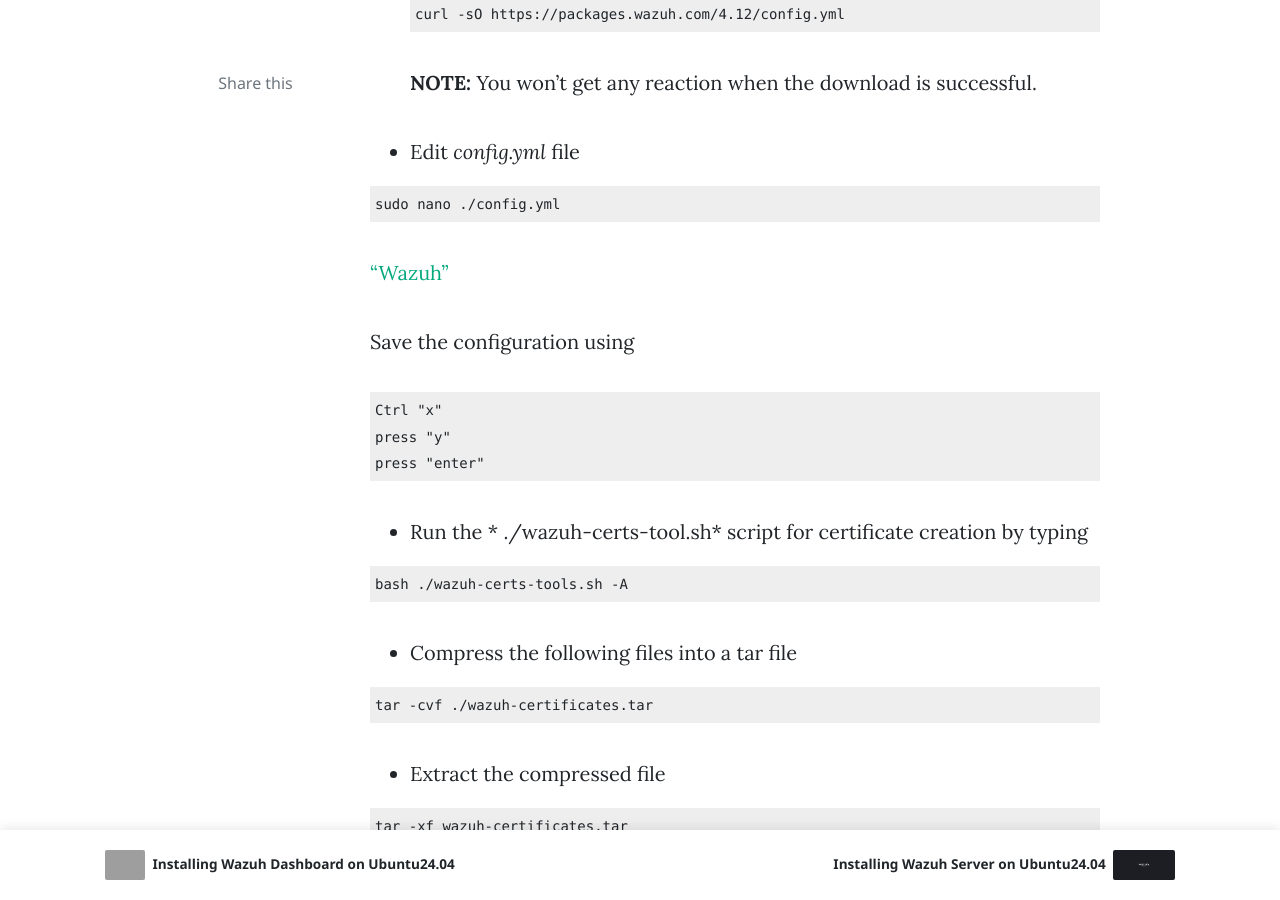
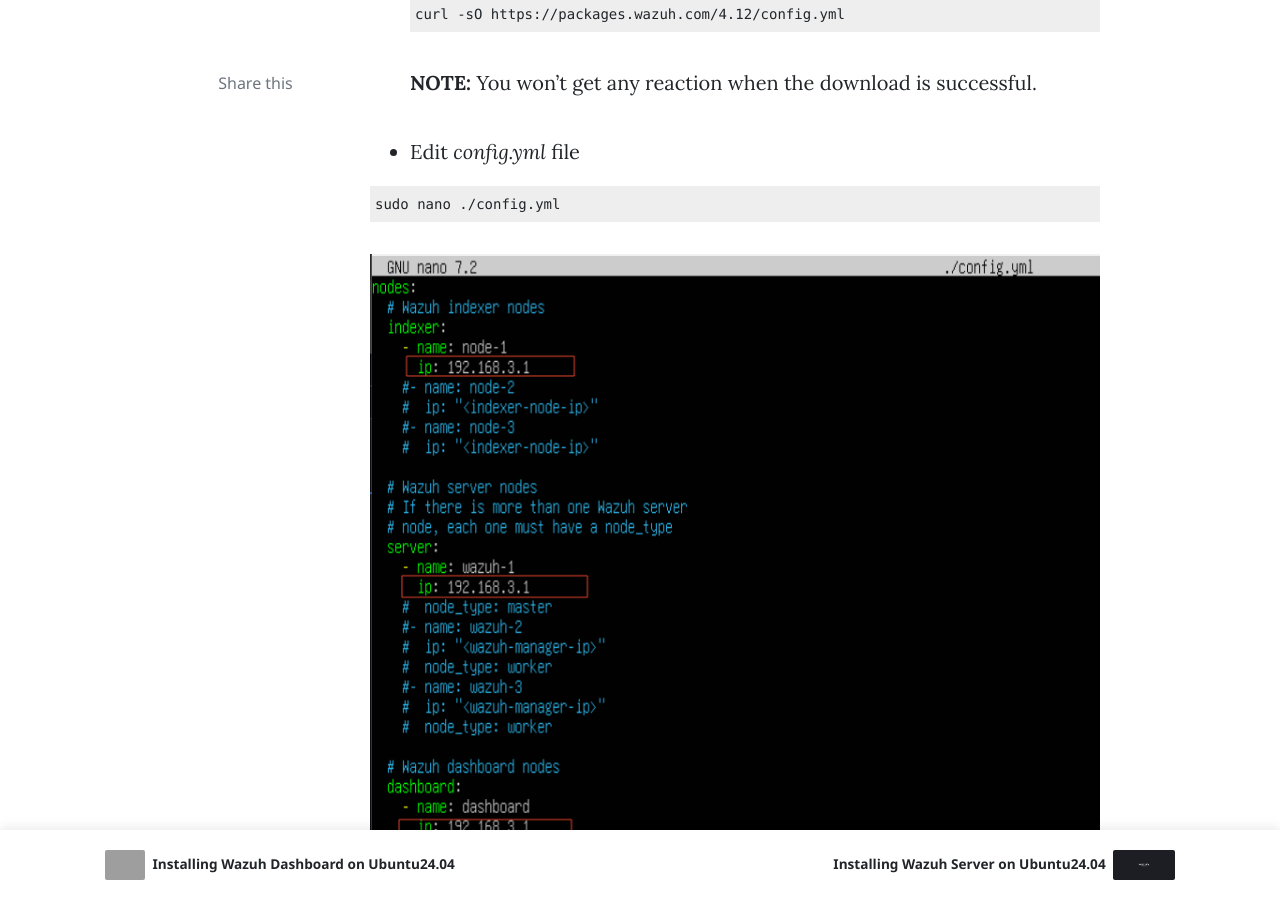
Before and after one commit to cybernetsworks/cybernetsworks.github.io, a Jekyll site: the page built from _posts/2025-07-16-installing-wazuh-indexer.md, in a window 1280 px wide and 900 px high, scrolled down 833 px. Built offline with Jekyll 4.4.1, drawn with Linux system fonts in a browser that asks for light colours; nearby versions of some CDN libraries; comment, search, counter and statistics services are not loaded; grey boxes are pictures that could not be loaded.

Commit message:
image in wazuh indexer

````diff
--- a/_posts/2025-07-16-installing-wazuh-indexer.md
+++ b/_posts/2025-07-16-installing-wazuh-indexer.md
@@ -25,7 +25,7 @@
 ```
 sudo nano ./config.yml
 ```
-["Wazuh"](/assets/images/wazuh/indexer-config.png)
+!["Wazuh"](/assets/images/wazuh/indexer-config.png)
 
 Save the configuration using
 
````
